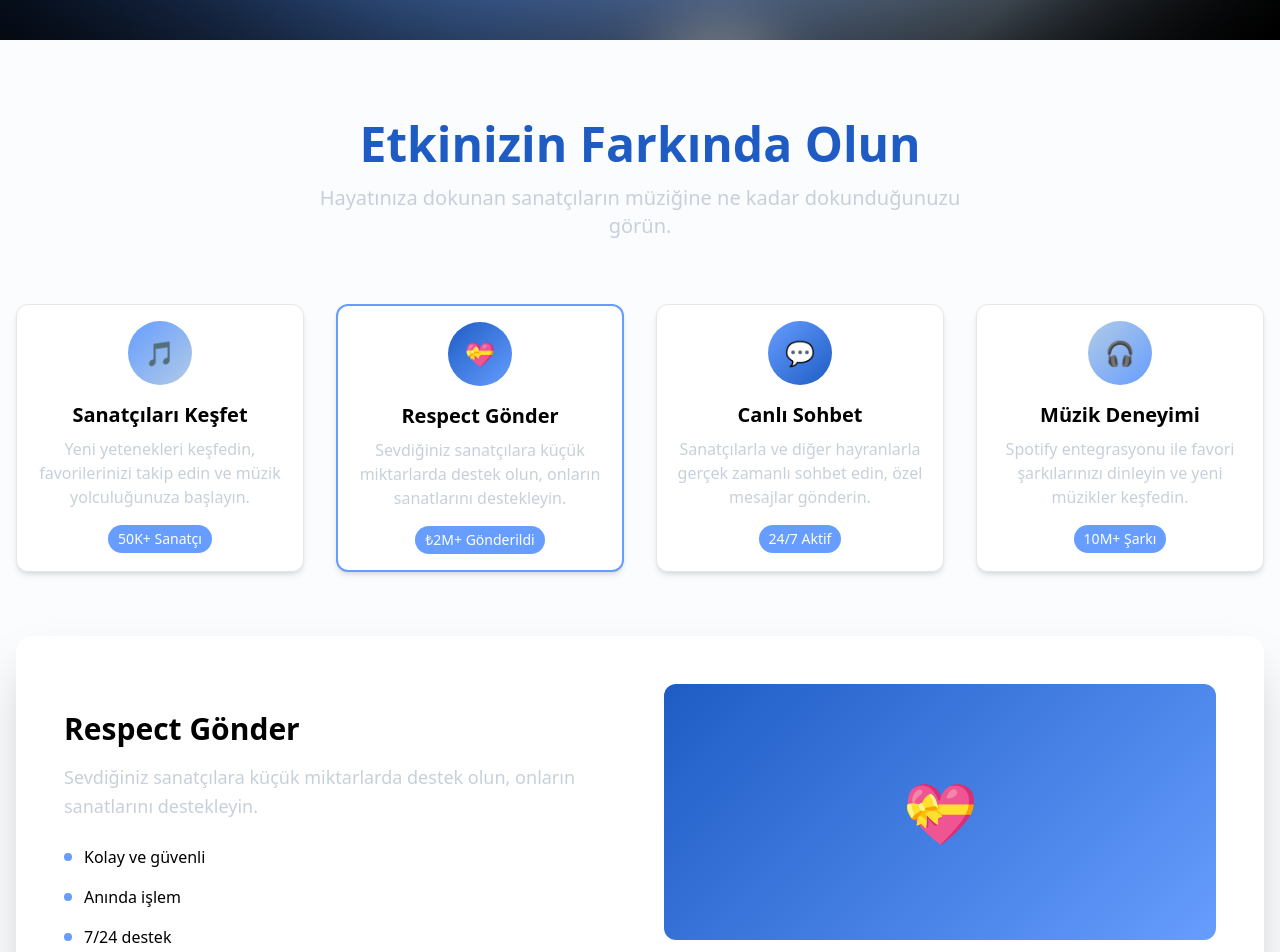
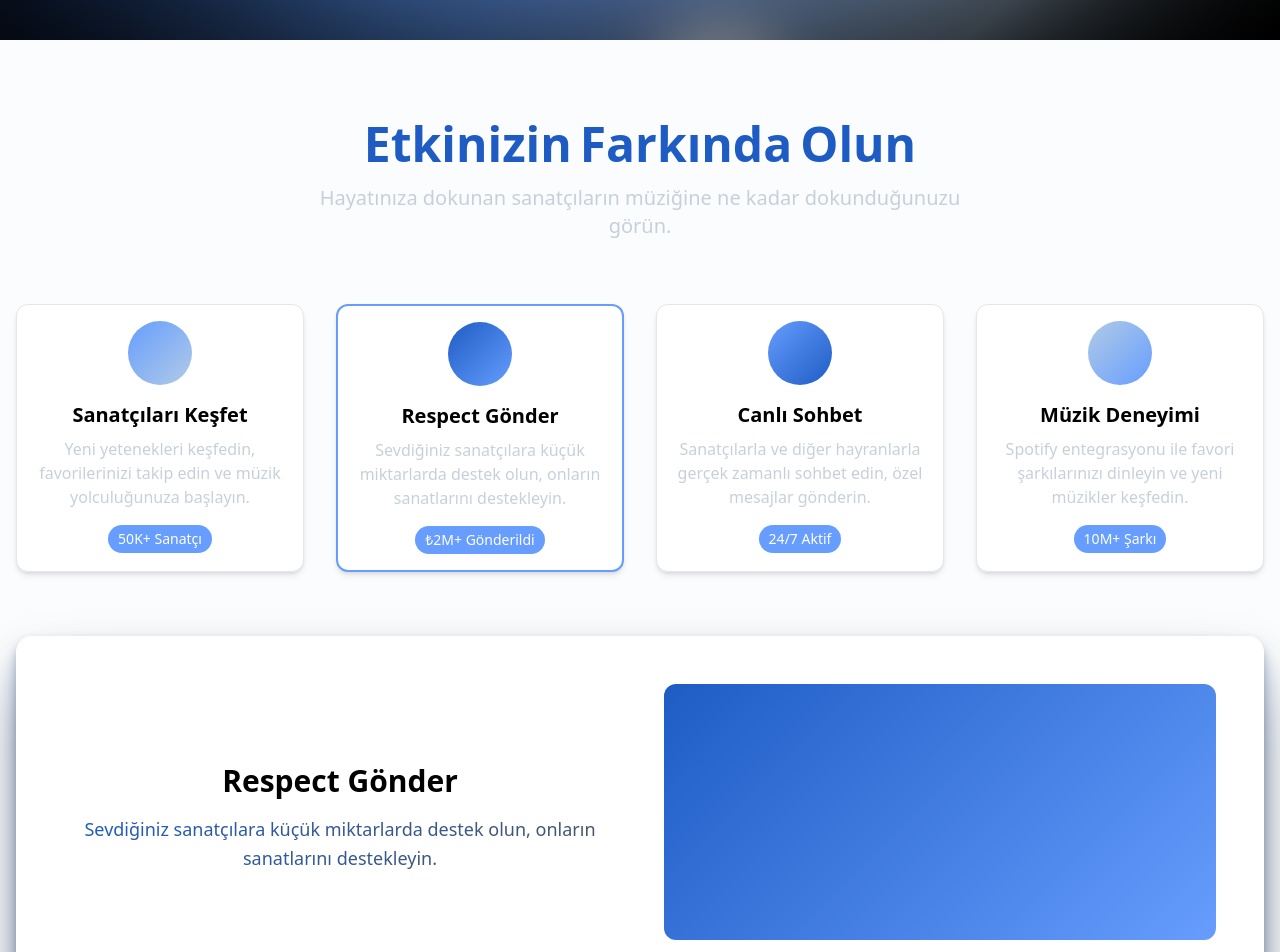
Before and after one commit to semaeryilmaz99/respect-ui-option1, a React (Vite) app: page /onboarding in a window 1280 px wide. Shown: the part 760-1712 px from the top of the page. Built offline with nearby package versions, Linux system fonts and the light colour scheme.

Commit message:
onboarding page features section

```diff
--- a/src/pages/OnboardingPage.jsx
+++ b/src/pages/OnboardingPage.jsx
@@ -55,6 +55,16 @@ const stageAnimations = `
   .stage-light-4 { animation: stageLight4 18s ease-in-out infinite; }
   .stage-light-5 { animation: stageLight5 14s ease-in-out infinite; }
   .stage-light-6 { animation: stageLight6 16s ease-in-out infinite; }
+
+  @keyframes bounceIn {
+    0% { transform: scale(0.5); opacity: 0; }
+    30% { transform: scale(1.02); opacity: 0.8; }
+    60% { transform: scale(0.98); opacity: 0.9; }
+    80% { transform: scale(1.01); opacity: 0.95; }
+    100% { transform: scale(1); opacity: 1; }
+  }
+
+  .bounce-effect { animation: bounceIn 1.5s cubic-bezier(0.25, 0.46, 0.45, 0.94); }
 `;
 
 // Add styles to head
@@ -68,13 +78,13 @@ const OnboardingPage = () => {
   const navigate = useNavigate();
   const [currentFeature, setCurrentFeature] = useState(0);
   const [isVisible, setIsVisible] = useState({});
+  const [bounceKey, setBounceKey] = useState(0);
 
   const features = [
     {
       id: 1,
       title: "Sanatçıları Keşfet",
       description: "Yeni yetenekleri keşfedin, favorilerinizi takip edin ve müzik yolculuğunuza başlayın.",
-      icon: "🎵",
       gradient: "linear-gradient(135deg, #669DFE 0%, #B1CBE7 100%)",
       stats: "50K+ Sanatçı"
     },
@@ -82,7 +92,6 @@ const OnboardingPage = () => {
       id: 2,
       title: "Respect Gönder",
       description: "Sevdiğiniz sanatçılara küçük miktarlarda destek olun, onların sanatlarını destekleyin.",
-      icon: "💝",
       gradient: "linear-gradient(135deg, #1E5CC4 0%, #669DFE 100%)",
       stats: "₺2M+ Gönderildi"
     },
@@ -90,7 +99,6 @@ const OnboardingPage = () => {
       id: 3,
       title: "Canlı Sohbet",
       description: "Sanatçılarla ve diğer hayranlarla gerçek zamanlı sohbet edin, özel mesajlar gönderin.",
-      icon: "💬",
       gradient: "linear-gradient(135deg, #669DFE 0%, #1E5CC4 100%)",
       stats: "24/7 Aktif"
     },
@@ -98,7 +106,6 @@ const OnboardingPage = () => {
       id: 4,
       title: "Müzik Deneyimi",
       description: "Spotify entegrasyonu ile favori şarkılarınızı dinleyin ve yeni müzikler keşfedin.",
-      icon: "🎧",
       gradient: "linear-gradient(135deg, #B1CBE7 0%, #669DFE 100%)",
       stats: "10M+ Şarkı"
     }
@@ -126,9 +133,16 @@ const OnboardingPage = () => {
   useEffect(() => {
     const interval = setInterval(() => {
       setCurrentFeature(prev => (prev + 1) % features.length);
-    }, 4000);
+      setBounceKey(prev => prev + 1); // Trigger bounce effect
+    }, 4000); // 4000ms = 4 seconds - perfect reading time
     return () => clearInterval(interval);
   }, [features.length]);
+
+  // Bounce effect when manually clicking feature
+  const handleFeatureClick = (index) => {
+    setCurrentFeature(index);
+    setBounceKey(prev => prev + 1);
+  };
 
   // Intersection Observer for animations
   useEffect(() => {
@@ -307,11 +321,23 @@ const OnboardingPage = () => {
       {/* Features Section */}
       <section id="features" className="py-20" style={{ backgroundColor: '#FBFCFD' }} data-animate>
         <div className="max-w-7xl mx-auto px-4">
-          <div className={`text-center mb-16 transition-all duration-1000 ${isVisible.features ? 'opacity-100 translate-y-0' : 'opacity-0 translate-y-10'}`}>
-            <h2 className="text-4xl md:text-5xl font-bold mb-4" style={{ color: '#1E5CC4' }}>
-              Etkinizin Farkında Olun
+          <div className="text-center mb-16">
+            <h2 className="text-4xl md:text-5xl font-bold mb-4 flex flex-wrap justify-center gap-2" style={{ color: '#1E5CC4' }}>
+              <span className={`transition-all duration-1000 ${isVisible.features ? 'opacity-100 translate-x-0 translate-y-0' : 'opacity-0 -translate-x-10 -translate-y-5'}`}
+                    style={{ transitionDelay: '200ms' }}>
+                Etkinizin
+              </span>
+              <span className={`transition-all duration-1000 ${isVisible.features ? 'opacity-100 translate-x-0 translate-y-0' : 'opacity-0 translate-x-10 -translate-y-5'}`}
+                    style={{ transitionDelay: '400ms' }}>
+                Farkında
+              </span>
+              <span className={`transition-all duration-1000 ${isVisible.features ? 'opacity-100 translate-x-0 translate-y-0' : 'opacity-0 translate-y-10'}`}
+                    style={{ transitionDelay: '600ms' }}>
+                Olun
+              </span>
             </h2>
-            <p className="text-xl max-w-2xl mx-auto" style={{ color: '#C7D0DA' }}>
+            <p className={`text-xl max-w-2xl mx-auto transition-all duration-1000 ${isVisible.features ? 'opacity-100 translate-y-0' : 'opacity-0 translate-y-10'}`}
+               style={{ color: '#C7D0DA', transitionDelay: '800ms' }}>
               Hayatınıza dokunan sanatçıların müziğine ne kadar dokunduğunuzu görün.
             </p>
           </div>
@@ -334,7 +360,7 @@ const OnboardingPage = () => {
                     borderStyle: 'solid'
                   } : {})
                 }}
-                onClick={() => setCurrentFeature(index)}
+                onClick={() => handleFeatureClick(index)}
                 hoverable
               >
                 <div
@@ -357,40 +383,43 @@ const OnboardingPage = () => {
           </div>
 
           {/* Feature Showcase */}
-          <div className={`bg-white rounded-2xl shadow-2xl p-8 md:p-12 transition-all duration-1000 ${
+          <div className={`bg-white rounded-2xl p-8 md:p-12 transition-all duration-1000 ${
             isVisible.features ? 'opacity-100 translate-y-0' : 'opacity-0 translate-y-20'
-          }`} style={{ transitionDelay: '800ms' }}>
+          }`} style={{
+            transitionDelay: '800ms',
+            boxShadow: `
+              0 35px 70px -15px rgba(0, 0, 0, 0.4),
+              0 25px 45px -10px rgba(30, 92, 196, 0.35),
+              0 15px 25px -5px rgba(0, 0, 0, 0.2),
+              0 8px 15px -3px rgba(30, 92, 196, 0.25),
+              0 4px 8px -1px rgba(0, 0, 0, 0.15)
+            `
+          }}>
             <div className="grid md:grid-cols-2 gap-12 items-center">
-              <div className={`transition-all duration-1000 ${
+              <div className={`text-center transition-all duration-1000 ${
                 isVisible.features ? 'opacity-100 -translate-x-0' : 'opacity-0 -translate-x-20'
               }`} style={{ transitionDelay: '1000ms' }}>
                 <h3 className="text-3xl font-bold mb-4" style={{ color: '#000000' }}>
                   {features[currentFeature].title}
                 </h3>
-                <p className="text-lg mb-6 leading-relaxed" style={{ color: '#C7D0DA' }}>
+                <p className="text-lg mb-6 leading-relaxed" style={{
+                  background: 'linear-gradient(135deg, #1E5CC4 0%, #4B5563 100%)',
+                  WebkitBackgroundClip: 'text',
+                  WebkitTextFillColor: 'transparent',
+                  backgroundClip: 'text',
+                  fontWeight: '500'
+                }}>
                   {features[currentFeature].description}
                 </p>
-                <div className="space-y-4">
-                  <div className="flex items-center gap-3">
-                    <div className="w-2 h-2 rounded-full" style={{ backgroundColor: '#669DFE' }}></div>
-                    <span style={{ color: '#000000' }}>Kolay ve güvenli</span>
-                  </div>
-                  <div className="flex items-center gap-3">
-                    <div className="w-2 h-2 rounded-full" style={{ backgroundColor: '#669DFE' }}></div>
-                    <span style={{ color: '#000000' }}>Anında işlem</span>
-                  </div>
-                  <div className="flex items-center gap-3">
-                    <div className="w-2 h-2 rounded-full" style={{ backgroundColor: '#669DFE' }}></div>
-                    <span style={{ color: '#000000' }}>7/24 destek</span>
-                  </div>
-                </div>
+
               </div>
 
               <div className={`relative transition-all duration-1000 ${
                 isVisible.features ? 'opacity-100 translate-x-0' : 'opacity-0 translate-x-20'
               }`} style={{ transitionDelay: '1200ms' }}>
                 <div
-                  className="w-full h-64 rounded-xl flex items-center justify-center transform transition-all duration-500"
+                  key={bounceKey}
+                  className="w-full h-64 rounded-xl flex items-center justify-center transform transition-all duration-500 bounce-effect"
                   style={{ background: features[currentFeature].gradient }}
                 >
                   <div className="text-6xl">
@@ -403,7 +432,7 @@ const OnboardingPage = () => {
                   {features.map((_, index) => (
                     <button
                       key={index}
-                      onClick={() => setCurrentFeature(index)}
+                      onClick={() => handleFeatureClick(index)}
                       className="w-3 h-3 rounded-full transition-all duration-300"
                       style={{
                         backgroundColor: currentFeature === index ? '#669DFE' : '#C7D0DA'
```
